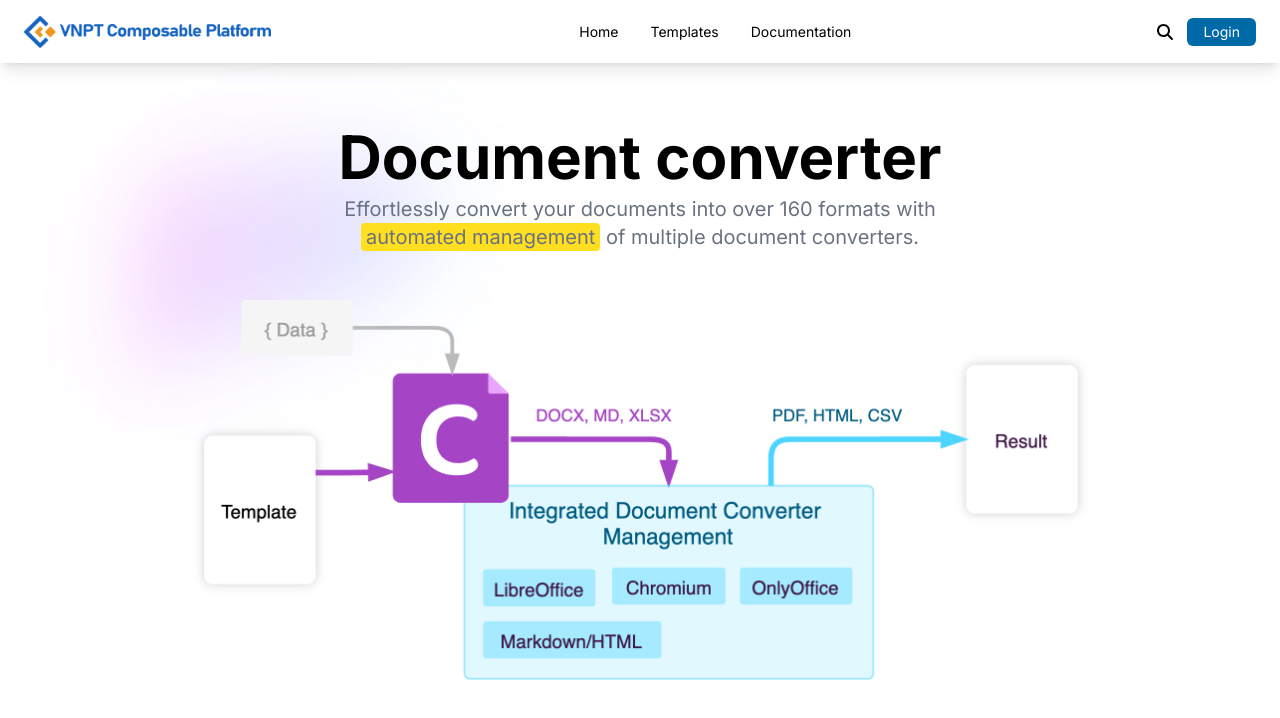
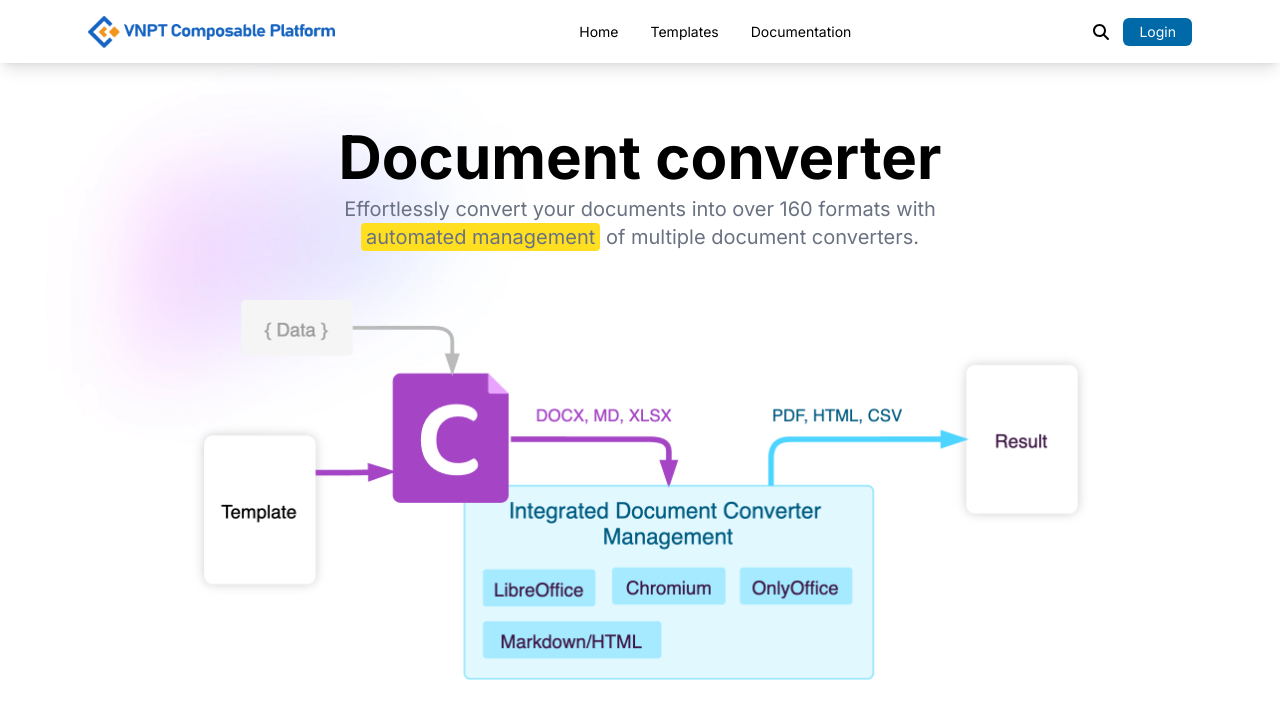
Before and after one commit to HaThanh12/frontend, a React (Vite) app: page / in a window 1280 px wide. Shown: the top 718 px of the page. Built offline with nearby package versions, Linux system fonts and the light colour scheme.

Commit message:
update header

```diff
--- a/src/App.tsx
+++ b/src/App.tsx
@@ -1,6 +1,6 @@
 import Header from "./header/blocks/Header";
 import Hero from "./header/blocks/Hero";
-// import Vector from "./header/components/Vector";
+
 import "./App.css";
 function App() {
   return (
--- a/src/header/blocks/Header.tsx
+++ b/src/header/blocks/Header.tsx
@@ -10,13 +10,13 @@ const Header: React.FC = () => {
 
   return (
     <header className="topnav ">
-      <div className="container flex flex-row items-center justify-between px-[1.5rem] py-[0.5em] sticky bg-white shadow-lg shadow-gray-150">
+      <div className="container flex flex-row items-center justify-between px-[1.2rem] lg:px-[5.5rem] py-[0.5em] sticky bg-white shadow-lg shadow-gray-150">
         <Logo />
 
         {/* Desktop nav (hidden on md and below) */}
         <div className="hidden md:flex flex-row items-center p-[0.6rem]">
           {data.headers.map((header, index) => (
-            <ButtonLink key={index} href={header.href}>
+            <ButtonLink key={index} href={header.href} className="text-lg">
               {header.text}
             </ButtonLink>
           ))}
@@ -42,7 +42,7 @@ const Header: React.FC = () => {
           {menuOpen && (
             <div className="absolute top-[60px] right-0 bg-white shadow-lg p-4 flex flex-col gap-2 z-50 md:hidden">
               {data.headers.map((header, index) => (
-                <ButtonLink key={index} href={header.href}>
+                <ButtonLink key={index} href={header.href} className="text-lg">
                   {header.text}
                 </ButtonLink>
               ))}
```
